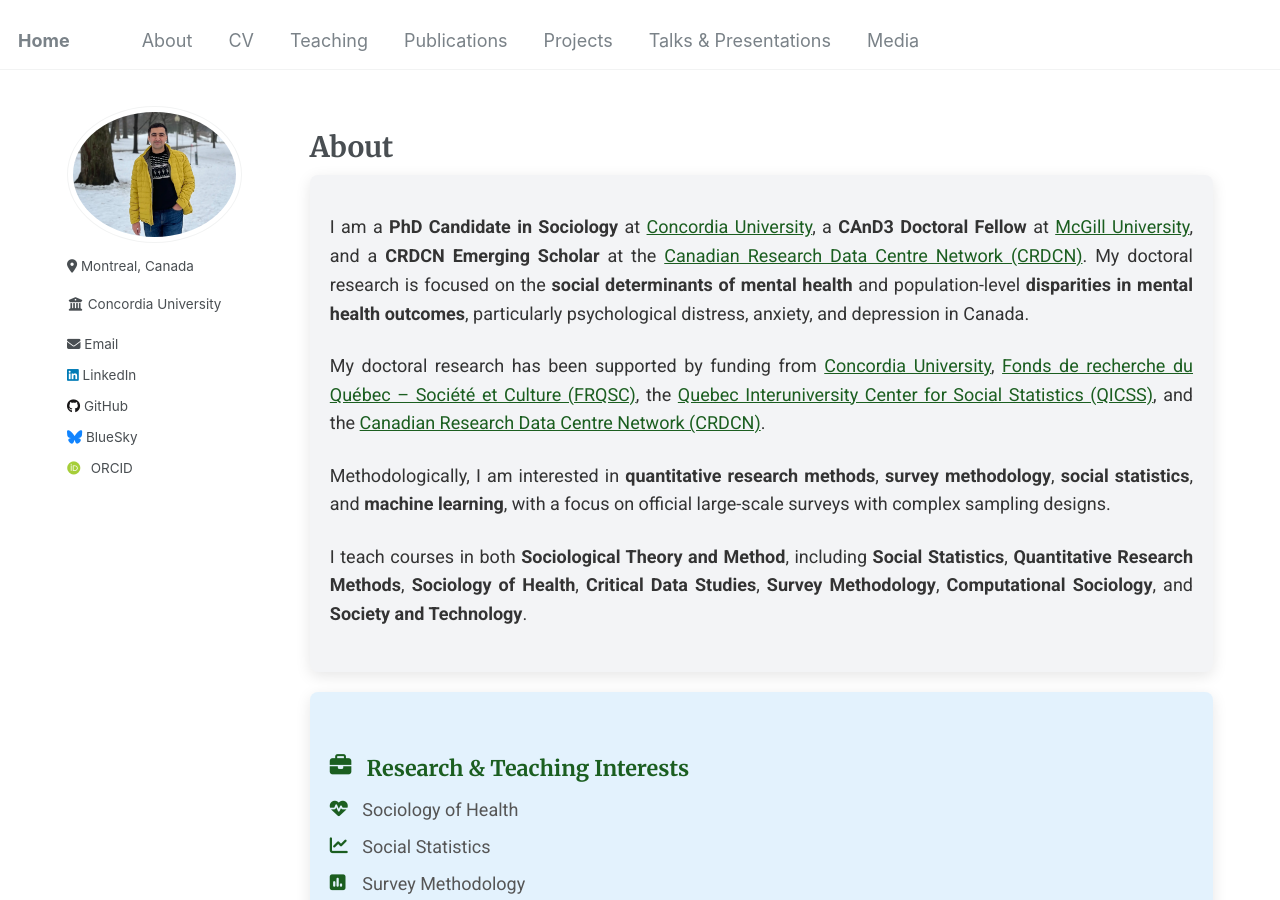
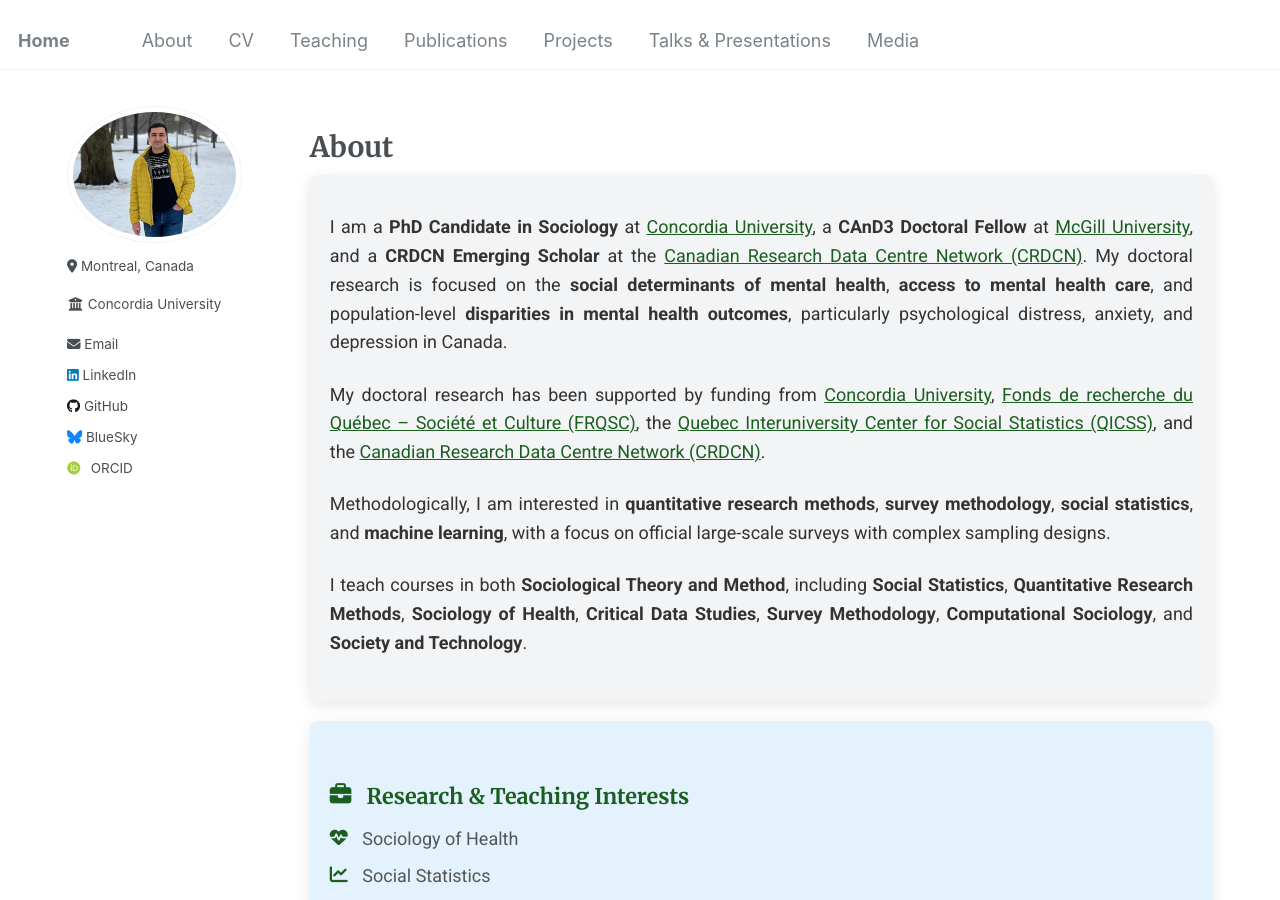
Before and after one commit to Mohsnmonji/mohsnmonji.github.io, a Jekyll site: the page built from about-me.md, in a window 1280 px wide and 900 px high. Built offline with Jekyll 4.4.1, drawn with Linux system fonts in a browser that asks for light colours; some web fonts are replaced.

Commit message:
Update about-me.md

```diff
--- a/about-me.md
+++ b/about-me.md
@@ -91,8 +91,10 @@ author_profile: true
     <a href="https://www.mcgill.ca/cand3/our-people/fellows-2024-25" target="_blank">McGill University</a>,
     and a <strong>CRDCN Emerging Scholar</strong> at the
     <a href="https://crdcn.ca" target="_blank">Canadian Research Data Centre Network (CRDCN)</a>.
-    My doctoral research is focused on the <strong>social determinants of mental health</strong> and
-    population-level <strong>disparities in mental health outcomes</strong>, particularly psychological distress, anxiety, and depression in Canada.
+      My doctoral research is focused on the
+  <strong>social determinants of mental health</strong>,
+  <strong>access to mental health care</strong>, and population-level
+  <strong>disparities in mental health outcomes</strong>, particularly psychological distress, anxiety, and depression in Canada.
 </p>
 
   <p>
```
